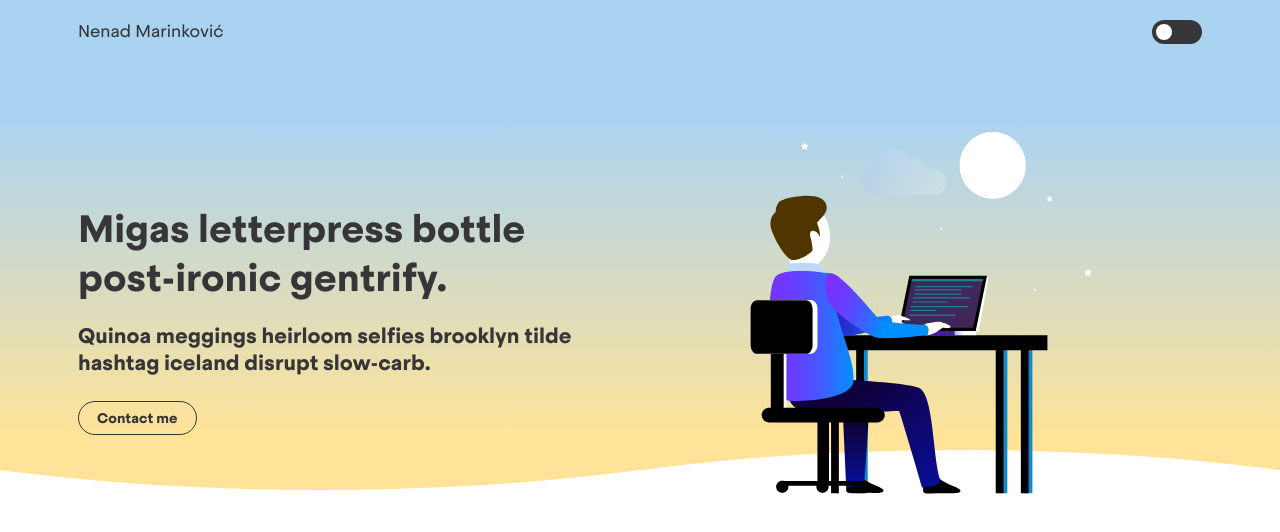
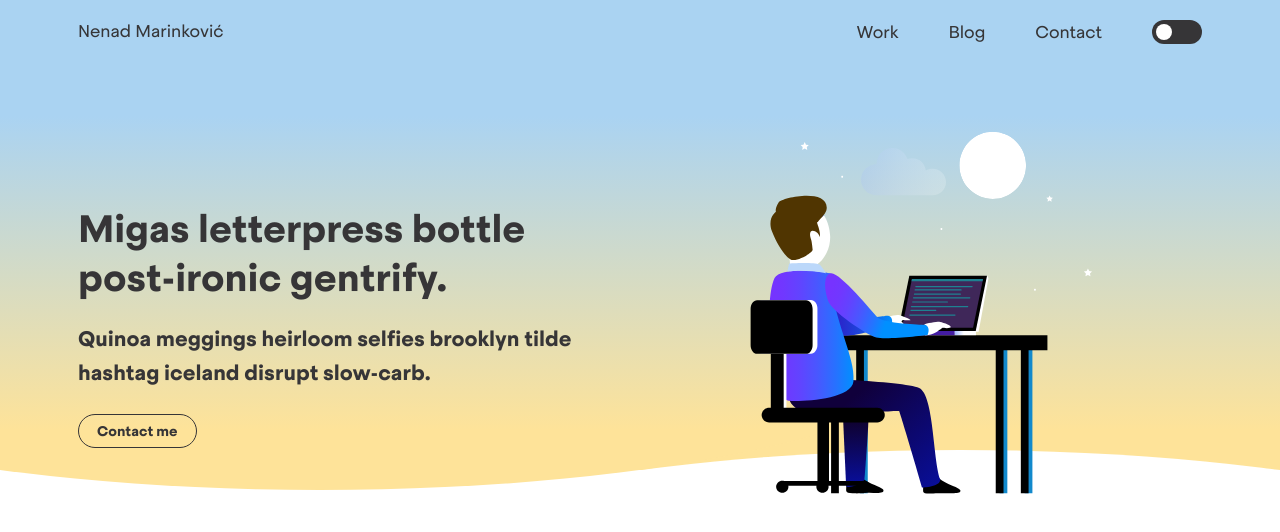
Before and after one commit to nenadmarinkovic/nenadmarinkovic.com, a Next.js app in the folder next-portfolio/: page / in a window 1280 px wide. Shown: the top 532 px of the page. Built offline with nearby package versions, Linux system fonts and the light colour scheme.

Commit message:
toggle add

```diff
--- a/next-portfolio/components/Banner.js
+++ b/next-portfolio/components/Banner.js
@@ -4,7 +4,6 @@ import Toggle from "./Toggle";
 import Wave from "./Wave";
 import ContactButton from "./ContactButton";
 import Illustration from "./Illustration";
-
 import styled from "styled-components";
 
 const Container = styled.div`
@@ -25,7 +24,6 @@ const BannerContainer = styled.div`
 const Home = styled.a`
   text-decoration: none;
   font-size: 17px;
-  font-weight: 00;
   color: ${({ theme }) => theme.text};
 `;
 
@@ -34,7 +32,25 @@ const Info = styled.div`
 `;
 
 const Subtitle = styled.h6`
+  padding: 10px 0 15px;
+  margin: 0;
+  font-size: 21px;
+  line-height: 1.6;
   color: ${({ theme }) => theme.subtitleText};
+`;
+
+const HeaderLinks = styled.div`
+  display: flex;
+  align-items: center;
+`;
+
+const HeaderLink = styled.div`
+  padding: 0 25px;
+  a {
+    text-decoration: none;
+    font-size: 17px;
+    color: ${({ theme }) => theme.text};
+  }
 `;
 
 function Banner(props) {
@@ -46,11 +62,32 @@ function Banner(props) {
             <Link prefetch href={"/"} passHref>
               <Home>Nenad Marinković</Home>
             </Link>
-            <Toggle theme={props.theme} toggleTheme={props.toggleTheme} />
+            <HeaderLinks>
+              <HeaderLink>
+                <Link prefetch href={"/work"} passHref>
+                  <a>Work</a>
+                </Link>
+              </HeaderLink>
+              <HeaderLink>
+                {" "}
+                <Link prefetch href={"/blog"} passHref>
+                  <a>Blog</a>
+                </Link>
+              </HeaderLink>
+              <HeaderLink>
+                {" "}
+                <Link prefetch href={"/contact"} passHref>
+                  <a>Contact</a>
+                </Link>
+              </HeaderLink>
+              <Toggle theme={props.theme} toggleTheme={props.toggleTheme} />
+            </HeaderLinks>
           </Container>
           <BannerContainer>
             <Info>
-              <h1>Migas letterpress bottle post-ironic gentrify.</h1>
+              <h1 className="title">
+                Migas letterpress bottle post-ironic gentrify.
+              </h1>
               <Subtitle>
                 Quinoa meggings heirloom selfies brooklyn tilde hashtag iceland
                 disrupt slow-carb.{" "}
--- a/next-portfolio/components/Toggle.js
+++ b/next-portfolio/components/Toggle.js
@@ -6,6 +6,7 @@ const ToggleContainer = styled.label`
   display: inline-block;
   width: 50px;
   height: 24px;
+  margin-left: 25px;
 
   input {
     opacity: 0;
@@ -41,8 +42,9 @@ const Slider = styled.span`
 `;
 
 const SwitchInput = styled.input`
+margin-right: 10px;
   :checked + ${Slider} {
-    background-color: #2196f3;
+    background-color: #0e90db;
   }
 
   :focus + ${Slider} {
--- a/next-portfolio/styles/global.js
+++ b/next-portfolio/styles/global.js
@@ -75,17 +75,18 @@ export const GlobalStyles = createGlobalStyle`
     padding-top: 20px;
   }
 
-  h1 {
+  .title {
     padding: 10px 0 10px;
     margin: 0;
     font-size: 38px
   }
 
-  h6 {
+  .subtitle {
     padding: 10px 0 15px;
     margin: 0;
     font-size: 21px;
     color: #33aadd;
+    line-height: 1.6;
   }
 
   #flower {
--- a/next-portfolio/styles/theme.js
+++ b/next-portfolio/styles/theme.js
@@ -2,17 +2,19 @@ export const lightTheme = {
   background:
     "linear-gradient(0deg, rgba(254,227,153,1) 0%, rgba(170,211,242,1) 73%)",
   text: "#363537",
+  subtitleText: "#363537",
   wave: "#FEE399",
   display: "none",
   buttonBorder: "1.5px solid #363537",
   buttonColor: "#363537",
-  subtitleText: "#363537",
+
 };
 
 export const darkTheme = {
   background:
     "linear-gradient(0deg, rgba(2,0,36,1) 0%, rgba(34,79,142,1) 61%);",
   text: "#FAFAFA",
+  subtitleText: "#0e90db",
   wave: "linear-gradient(180deg, rgba(1, 0, 27, 1) 90%, rgba(0, 0, 0, 1) 10%);",
   display: "unset",
   buttonBorder: "1.5px solid #FAFAFA",
```
